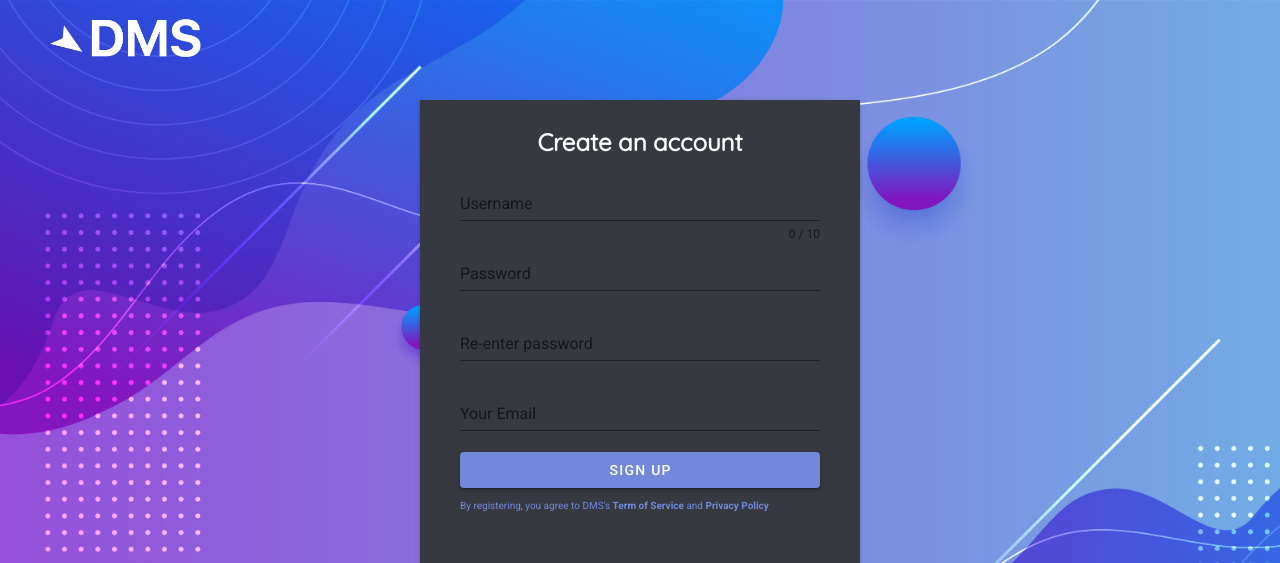
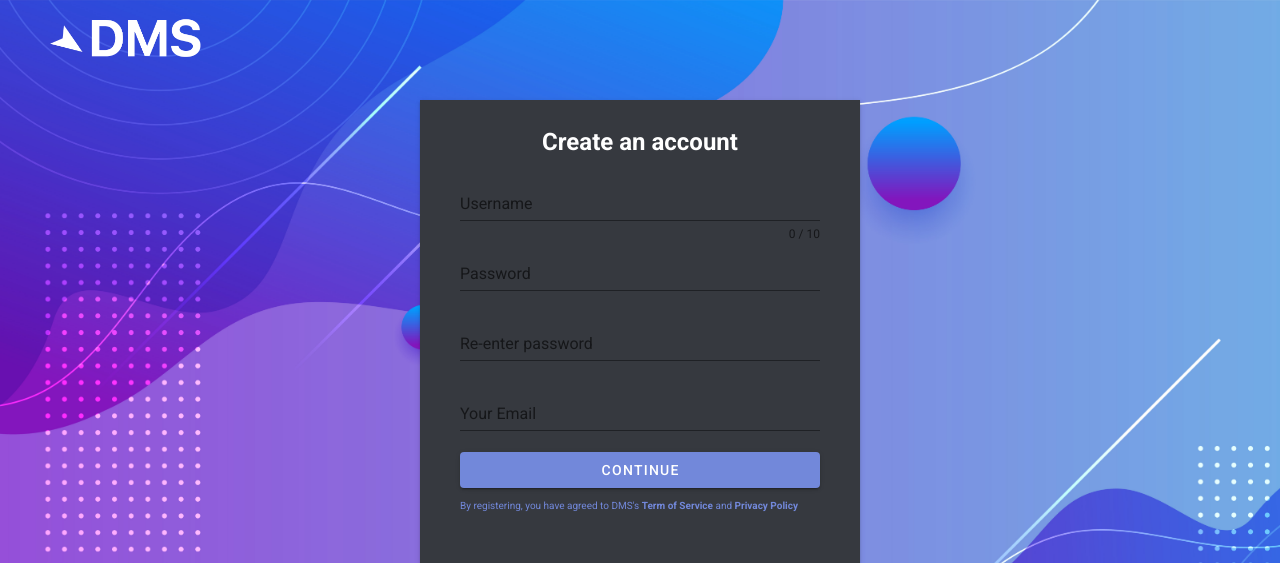
Before and after one commit to autumn16/dms, a Vue app: page /SignUp in a window 1280 px wide. Shown: the top 563 px of the page. Built offline with nearby package versions, Linux system fonts and the light colour scheme; a web font is replaced by a local one.

Commit message:
minor
minor

```diff
--- a/src/views/home.vue
+++ b/src/views/home.vue
@@ -44,7 +44,7 @@ export default {
 
 @import url('https://fonts.googleapis.com/css?family=Quicksand');
 @import url('https://maxcdn.bootstrapcdn.com/bootstrap/4.5.0/js/bootstrap.min.js');
-
+@import url('https://fonts.googleapis.com/css2?family=Roboto');
 
   /* Navigation Bar */
 .myPageName{
--- a/src/views/signup.vue
+++ b/src/views/signup.vue
@@ -42,7 +42,7 @@
             ></v-text-field>
 
             <v-text-field
-              color="white"
+              color="white  "
               v-model="Email"
               :rules="Email"
               label="Your Email"
@@ -62,11 +62,11 @@
               color="hsl(227, 58%, 65%)"
               @click="signUp"
             >
-              Sign Up
+              Continue
             </v-btn>
 
             <div class="termOfUse">
-              <p>By registering, you agree to DMS's <b>Term of Service</b> and <b>Privacy Policy</b></p>
+              <p>By registering, you have agreed to DMS's <b>Term of Service</b> and <b>Privacy Policy</b></p>
             </div>
 
           </v-form>
@@ -89,7 +89,7 @@ export default {
 }
 
 .signUpDescription{
-  font-family: 'Quicksand', sans-serif;
+  font-family: 'Roboto', sans-serif;
   text-align: center;
   color: white;
   margin-top: 24px;
```
